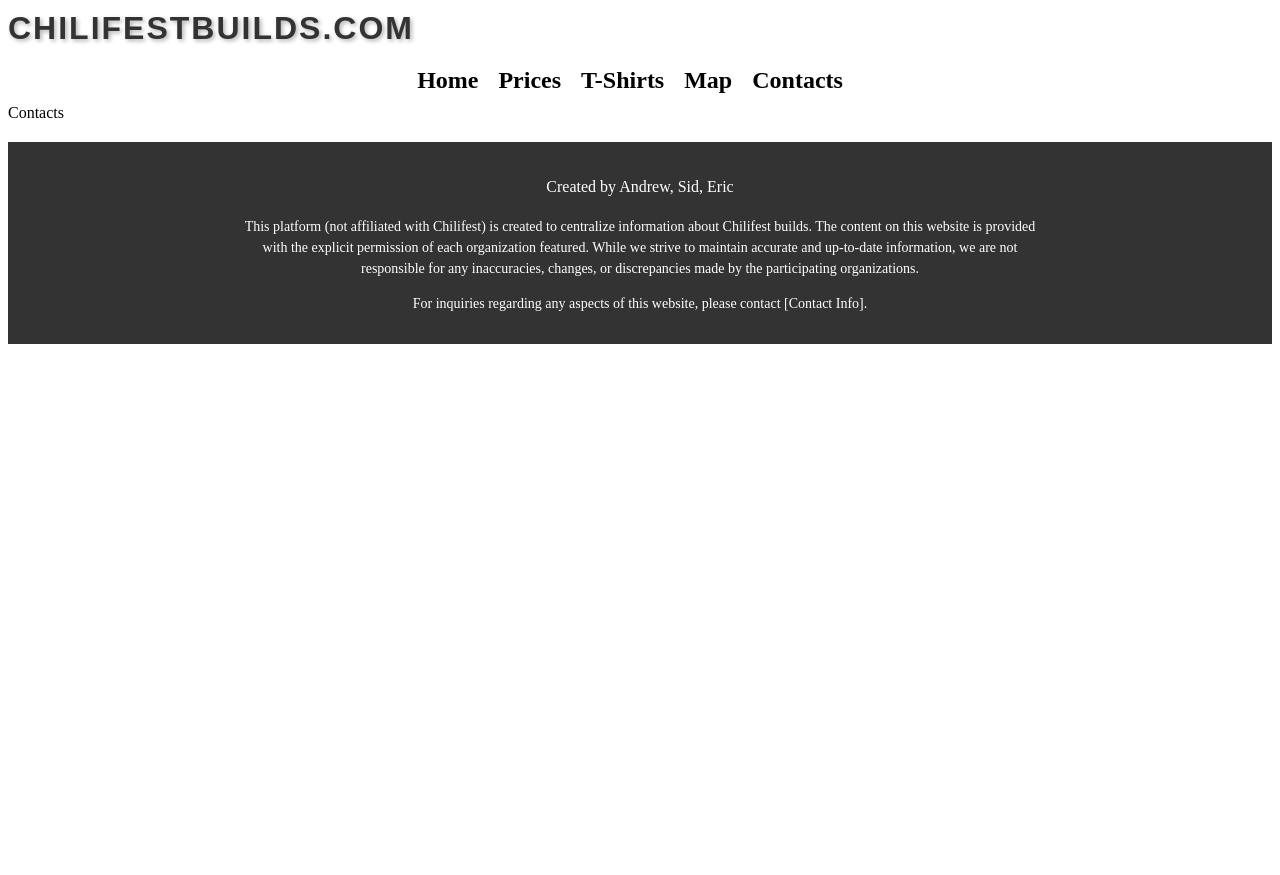
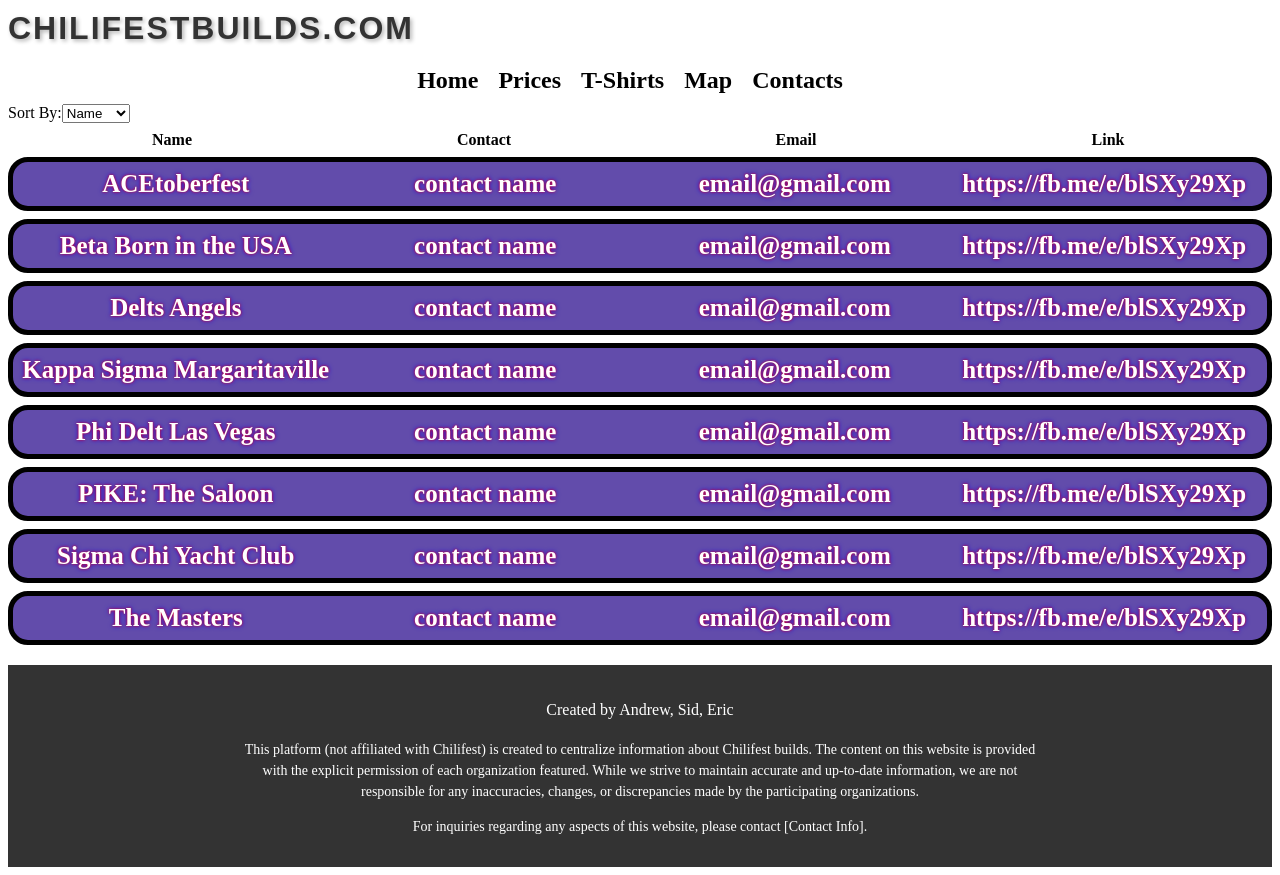
Before and after one commit to andrewlin27/chilifest-builds, a React (Create React App) app: page /contacts in a window 1280 px wide. Before the commit the page ends 800 px from the top, so only its background shows below. Built offline with nearby package versions, Linux system fonts and the light colour scheme.

Commit message:
Foundation for contacts page

```diff
--- /dev/null
+++ b/src/components/ContactEntry.js
@@ -0,0 +1,15 @@
+import React from 'react'
+import './css/PriceEntry.css'
+
+const ContactEntry = ({name, contact, email, link}) => {
+    return (
+        <div className='price-entry'>
+            <div className='entry-item'>{name}</div>
+            <div className='entry-item'>{contact}</div>
+            <div className='entry-item'>{email}</div>
+            <div className='entry-item'>{link}</div>
+        </div>
+    )
+}
+
+export default ContactEntry
--- a/src/components/Contacts.js
+++ b/src/components/Contacts.js
@@ -1,8 +1,68 @@
-import React from 'react'
+import React, {useEffect, useState} from 'react'
+import './css/Prices.css'
+import ContactEntry from './ContactEntry'
+import contacts from '../data/contactData'
+// import PriceEntry from './PriceEntry'
+
 
 const Contacts = () => {
+
+  const [selectedValue, setSelectedValue] = useState('name');
+  const [jsonData, setJsonData] = useState([]);
+
+  useEffect(() => {
+    if (selectedValue) {
+      const sortedData = [...contacts].sort((a, b) => {
+        // Handle both strings and numbers
+        const valueA = typeof a[selectedValue] === 'string' ? a[selectedValue].toLowerCase() : a[selectedValue];
+        const valueB = typeof b[selectedValue] === 'string' ? b[selectedValue].toLowerCase() : b[selectedValue];
+
+        if (valueA < valueB) return -1;
+        if (valueA > valueB) return 1;
+        return 0;
+      });
+
+      setJsonData(sortedData);
+    }
+  }, [selectedValue]);
+
+  const handleDropdownChange = (event) => {
+    setSelectedValue(event.target.value);
+  };
+
   return (
-    <div>Contacts</div>
+    <div>
+      <div>
+        <label htmlFor="sortDropdown">Sort By:</label>
+        {/* <select id="sortDropdown" value={sortBy} onChange={(event) => setSortBy(event.target.value)}> */}
+        <select id="sortDropdown" value={selectedValue} onChange={handleDropdownChange}>
+          <option value="name">Name</option>
+          <option value="contact">Contact</option>
+          <option value="email">Email</option>
+          <option value="link">Link</option>
+
+        </select>
+      </div>
+
+      <div className="price-entry-titles">
+        <div className="entry-item-title">Name</div>
+        <div className="entry-item-title">Contact</div>
+        <div className="entry-item-title">Email</div>
+        <div className="entry-item-title">Link</div>
+      </div>
+
+      <div>
+
+        {/* {jsonData.map((item) => (
+          <li key={item.id}>
+            {item.name} - {item.age} years old
+          </li>
+        ))} */}
+        {jsonData.map(item => {
+          return <ContactEntry name={item.name} contact={item.contact} email={item.email} link={item.link} />
+        })}
+      </div>
+    </div>
   )
 }
 
```
